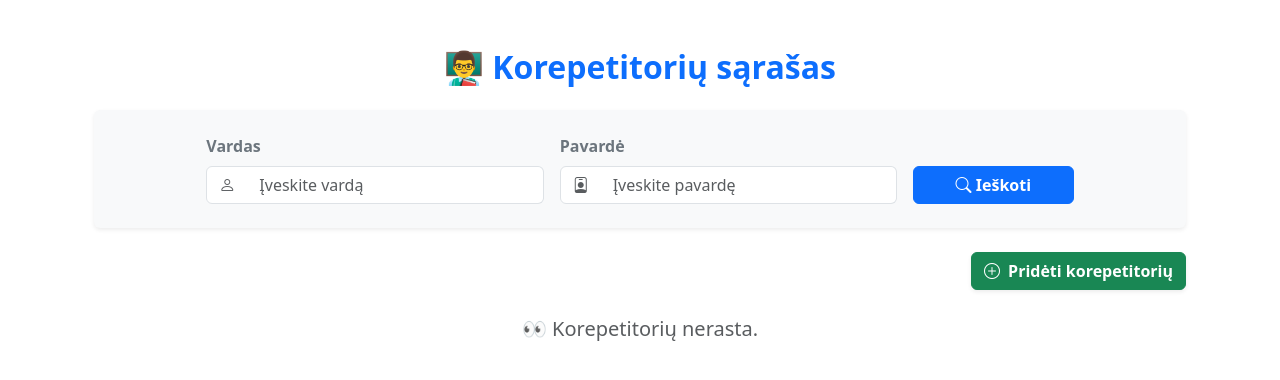
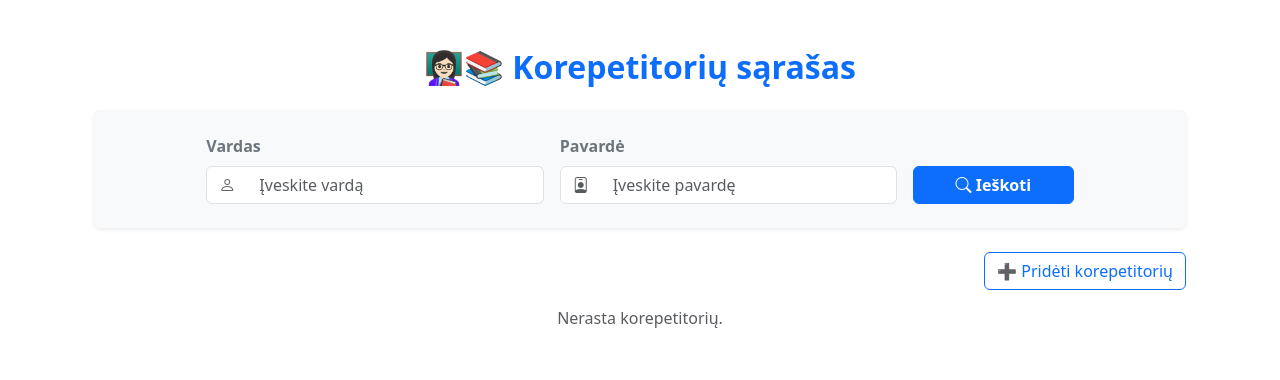
Before and after one commit to lukasjanusauskas/mendl-tutors, a Flask app: page /tutors in a window 1280 px wide. Shown: the part 56-436 px from the top of the page. Run offline with Flask 3, Linux system fonts and the light colour scheme; data that the repository does not hold is empty.

Commit message:
Update tutors.html
Panasesnis i students tutors padarytas

```diff
--- a/app/templates/tutors.html
+++ b/app/templates/tutors.html
@@ -1,12 +1,9 @@
 {% extends "base.html" %}
-{% block title %}Korepetitoriai - MENDL{% endblock %}
-
+{% block title %}Korepetitoriai{% endblock %}
 {% block content %}
 <div class="container py-4">
 
-    <h2 class="mb-4 text-center fw-bold text-primary">
-        👨‍🏫 Korepetitorių sąrašas
-    </h2>
+<h2 class="mb-4 text-center fw-bold text-primary">👩🏻‍🏫📚 Korepetitorių sąrašas</h2>
 
 <!-- 🔍 Paieškos forma -->
     <form method="GET" action="{{ url_for('tutors') }}" class="card shadow-sm border-0 p-4 mb-4 bg-light">
@@ -38,21 +35,17 @@
     </form>
 
 <!-- Mygtukas pridėti naują korepetitorių -->
-    <div class="d-flex justify-content-end mb-3">
-        <a href="{{ url_for('add_tutor') }}" class="btn btn-success shadow-sm fw-semibold">
-            <i class="bi bi-plus-circle me-1"></i> Pridėti korepetitorių
-        </a>
+<div class="text-end mb-3">
+    <a href="{{ url_for('add_tutor') }}" class="btn btn-outline-primary">➕ Pridėti korepetitorių</a>
 </div>
 
 {% if error %}
-    <div class="alert alert-danger shadow-sm">{{ error }}</div>
+<div class="alert alert-danger">{{ error }}</div>
 {% endif %}
 
 {% if tutors %}
-    <div class="card shadow-sm border-0">
-        <div class="table-responsive">
-            <table class="table table-hover align-middle mb-0">
-                <thead class="table-primary text-center">
+<table class="table table-striped table-hover align-middle">
+    <thead class="table-dark">
         <tr>
             <th>Vardas</th>
             <th>Pavardė</th>
@@ -63,7 +56,7 @@
     </thead>
     <tbody>
         {% for tutor in tutors %}
-                    <tr class="text-center">
+        <tr>
             <td>{{ tutor.first_name or '-' }}</td>
             <td>{{ tutor.last_name or '-' }}</td>
             <td>{{ tutor.email or '-' }}</td>
@@ -77,29 +70,22 @@
                 {% endif %}
             </td>
             <td>
-                            <div class="d-flex justify-content-center gap-2">
-                                <a href="{{ url_for('view_tutor', tutor_id=tutor._id|string) }}"
-                                   class="btn btn-sm btn-outline-primary">
-                                   <i class="bi bi-eye"></i> Peržiūrėti
+                <a href="{{ url_for('view_tutor', tutor_id=tutor._id|string) }}" class="btn btn-sm btn-primary">
+                    Peržiūrėti
                 </a>
                 <a href="{{ url_for('remove_tutor', tutor_id=tutor._id|string) }}"
-                                   class="btn btn-sm btn-outline-danger"
+                   class="btn btn-sm btn-danger"
                    onclick="return confirm('Ar tikrai norite ištrinti šį korepetitorių?')">
-                                   <i class="bi bi-trash"></i> Ištrinti
+                   Ištrinti
                 </a>
-                            </div>
             </td>
         </tr>
         {% endfor %}
     </tbody>
 </table>
-        </div>
-    </div>
 {% else %}
-    <p class="text-center text-muted fs-5 mt-4">👀 Korepetitorių nerasta.</p>
+<p class="text-center text-muted">Nerasta korepetitorių.</p>
 {% endif %}
 </div>
-
-<!-- Bootstrap Icons -->
 <link rel="stylesheet" href="https://cdn.jsdelivr.net/npm/bootstrap-icons@1.10.5/font/bootstrap-icons.css">
 {% endblock %}
```
Lines whose indentation alone changed are shown as unchanged.
